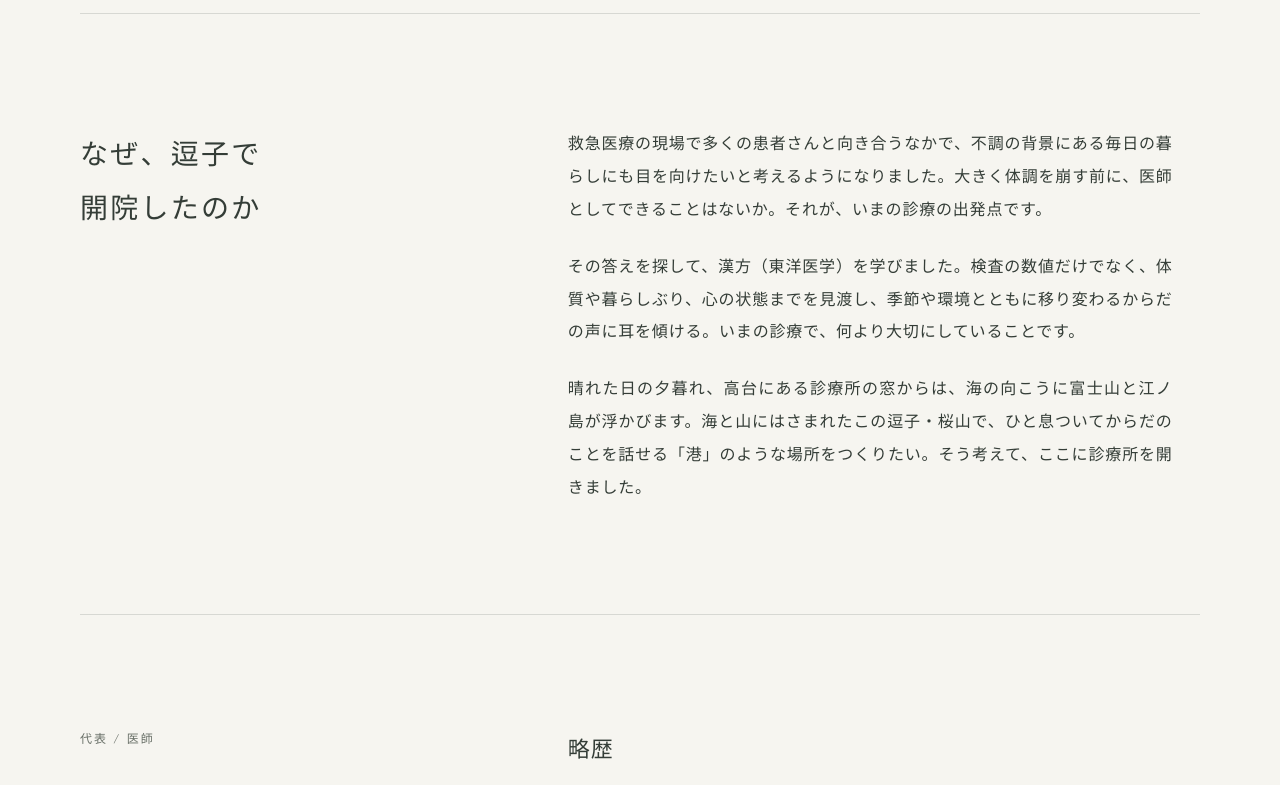
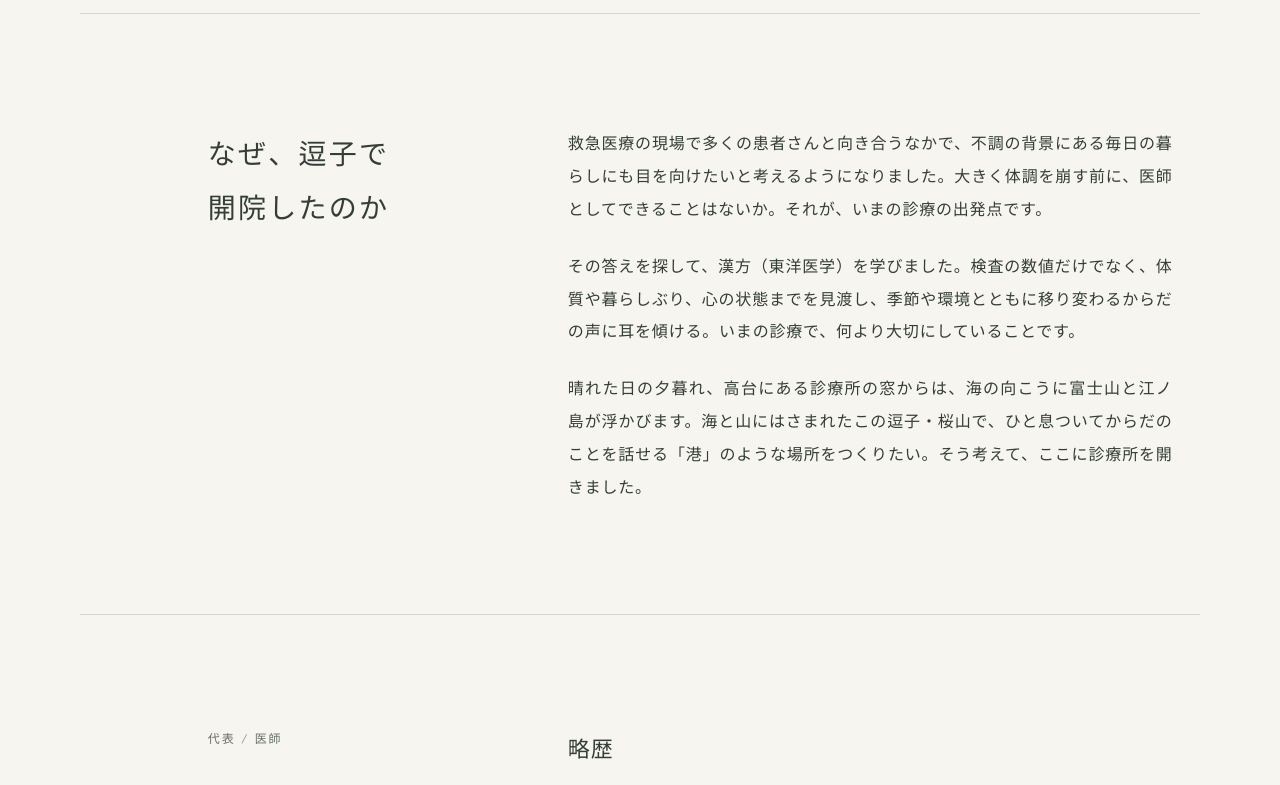
Before and after one commit to kaoruhirose/hirose-clinic-website, a Next.js app: page /about in a window 1280 px wide. Shown: the part 740-1525 px from the top of the page. Built offline with nearby package versions, Linux system fonts and the light colour scheme.

Commit message:
診療所についての見出しを本文側へ寄せる

```diff
--- a/src/app/globals.css
+++ b/src/app/globals.css
@@ -108,6 +108,10 @@
 .section-english { margin-top: 14px; color: var(--muted); font: 13px/1.9 Georgia, serif; letter-spacing: .035em; }
 .about-page .section-english { margin-top: 4px; }
 .about-page .intro-copy { max-width: 900px; }
+@media (min-width: 701px) {
+  /* 見出しの左端をそろえたまま、本文に近い側へ寄せる。 */
+  .about-page .editorial-section > .section-heading { width: min(100%, 280px); justify-self: end; }
+}
 .clinic-philosophy { display: flex; align-items: flex-end; justify-content: flex-end; gap: clamp(24px, 3vw, 36px); padding-right: clamp(12px, 3vw, 32px); margin-top: 56px; }
 .clinic-philosophy-title { flex-shrink: 0; margin: 0; writing-mode: vertical-rl; text-orientation: upright; white-space: nowrap; color: var(--muted); font-family: var(--font-serif); font-size: clamp(24px, 2.3vw, 30px); font-weight: 400; line-height: 1.5; letter-spacing: .3em; }
 .clinic-philosophy-copy { min-width: 0; text-align: right; font-family: var(--font-serif); font-size: 16px; line-height: 2.2; letter-spacing: .04em; }
```
Also changed, not shown: 1 other file (tests, documents, lock files or other folders).
